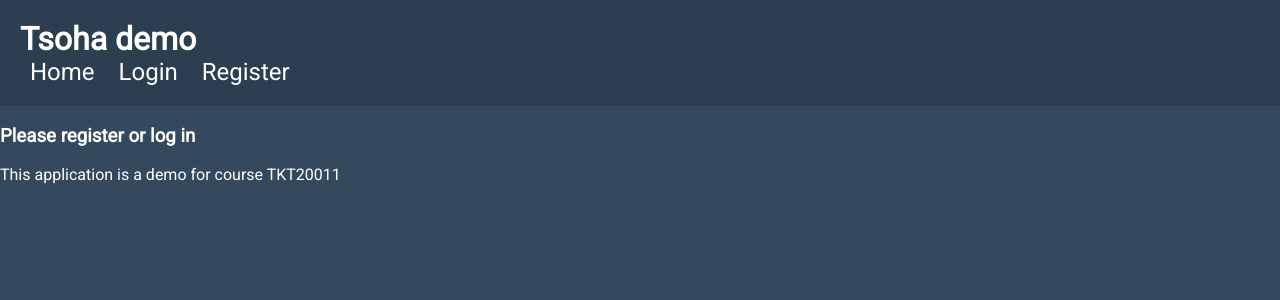
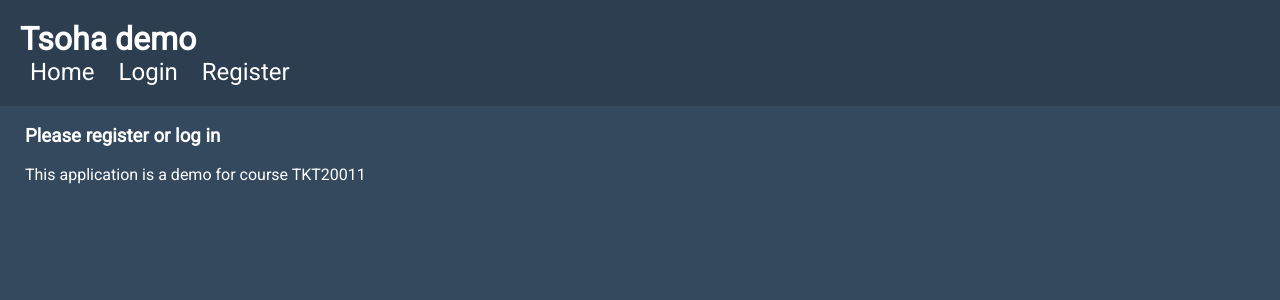
Before and after one commit to ArktinenKarpalo/demo-tsoha, a Flask app: page / in a window 1280 px wide. Shown: the top 300 px of the page. Run offline with Flask 2, Linux system fonts and the light colour scheme; data that the repository does not hold is empty; some libraries are stand-ins or nearby versions.

Commit message:
Add styling for index page

```diff
--- /dev/null
+++ b/static/css/index.css
@@ -0,0 +1,3 @@
+#index {
+	margin: 0 25px;
+}
--- a/templates/index.html
+++ b/templates/index.html
@@ -1,6 +1,11 @@
 {% extends "layout.html" %}
 
+{% block head %}
+	<link rel="stylesheet" href="/static/css/index.css">
+{% endblock %}
+
 {% block body %}
+	<div id="index">
 		{% if logged_in %}
 		<p>This application allows the user to upload image files, tag them and filter them with the given tags.</p>
 		<h4>Tips</h4>
@@ -14,4 +19,5 @@
 		<h3>Please register or log in</h3>
 		<p>This application is a demo for course TKT20011</p>
 		{% endif %}
+	</div>
 {% endblock %}
```
Lines whose indentation alone changed are shown as unchanged.
